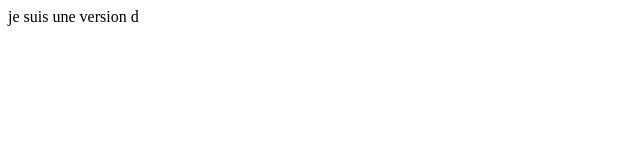
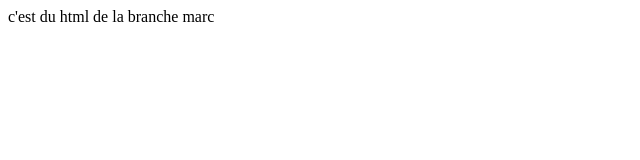
Before and after one commit to sondoguymarc/apprentissage, a plain HTML site: page index.html in a window 1280 px wide. Shown: the whole page, without its empty margins (0-640 px from the left). Drawn offline with Linux system fonts and the light colour scheme.

Commit message:
deuxiemme version

```diff
--- a/index.html
+++ b/index.html
@@ -2,6 +2,8 @@
     <head></head>
     <body>
 
-        <p>je suis une version d </p>
+        <p>
+            c'est du html de la branche marc
+         </p>
     </body>
 </html>
```
